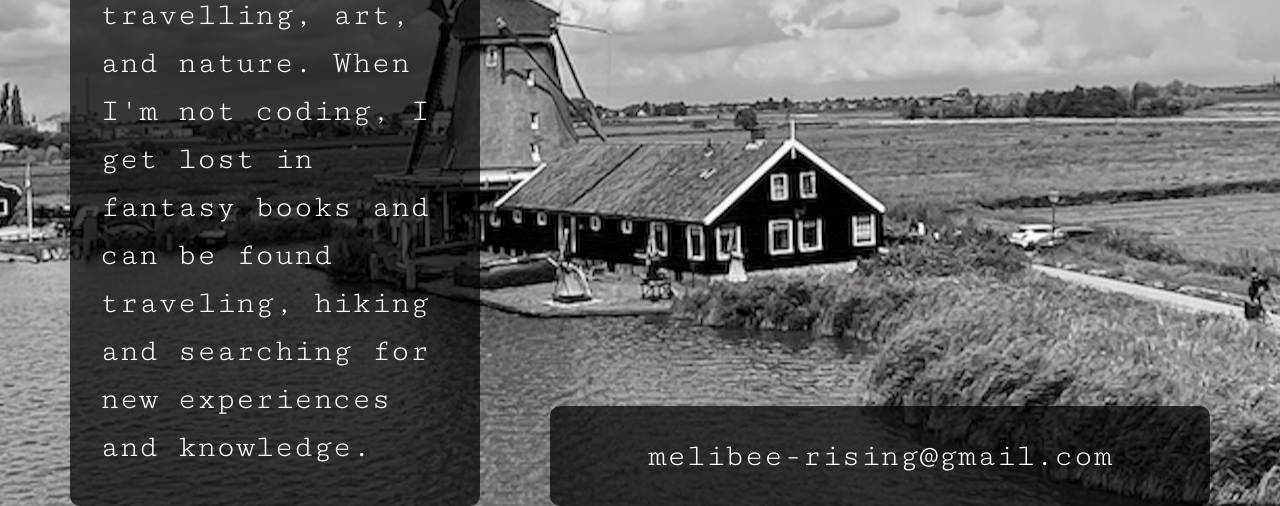
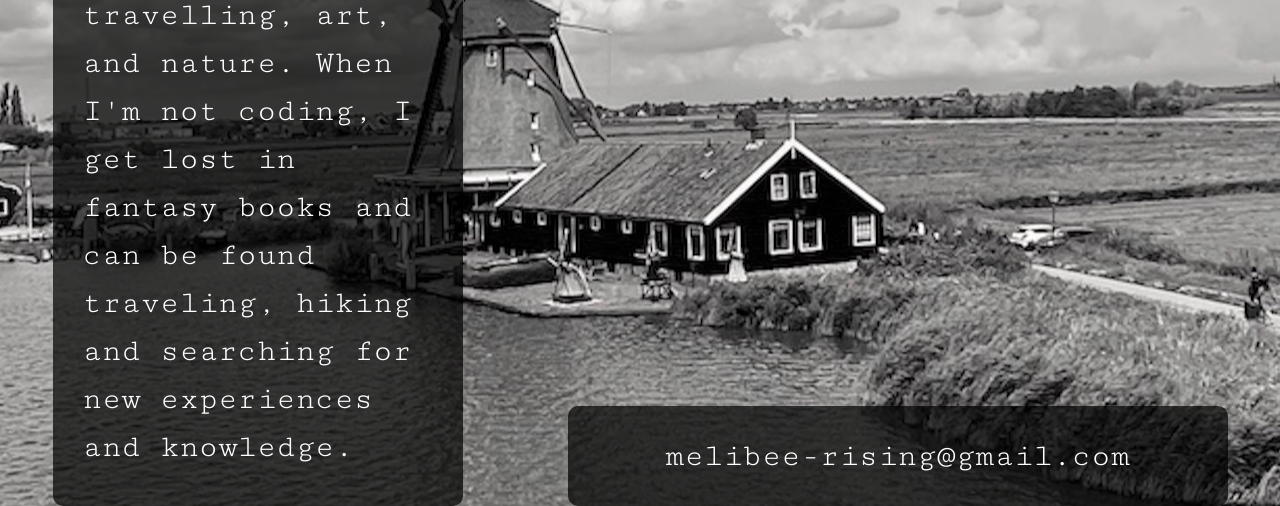
Before and after one commit to melibee-coding/206-flexbox-custom, a plain HTML site: page index.html in a window 1280 px wide. Shown: the part 294-800 px from the top of the page. Drawn offline with nearby package versions, Linux system fonts and the light colour scheme; a web font is replaced by a local one.

Commit message:
Added desktop media-query andupdated flexbox wrap

```diff
--- a/css/main.css
+++ b/css/main.css
@@ -107,8 +107,9 @@ body {
 
 .wrapper {
     display: flex;
-    justify-content: space-evenly;
-    align-items: flex-end;
+    justify-content: center;
+    align-items: center;
+    flex-flow: column wrap;
     margin: 0;
     height: 100%;
     width: 100%;
@@ -238,8 +239,14 @@ body {
    Modify as content requires.
    ========================================================================== */
 
-@media only screen and (min-width: 35em) {
+@media only screen and (min-width: 1200px) {
     /* Style adjustments for viewports that meet the condition */
+    .wrapper {
+        justify-content: space-around;
+        align-items: flex-end;
+        flex-flow: row wrap;
+    }
+
 }
 
 @media print,
```
